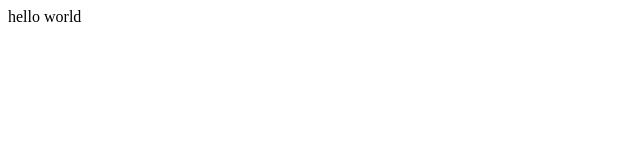
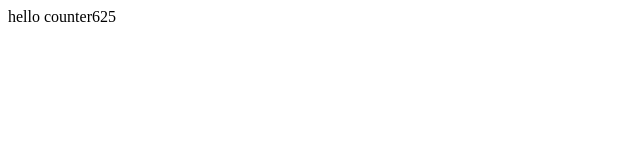
Before and after one commit to byte-abc/byte, a Nuxt app in the folder apps/nuxt/: page / in a window 1280 px wide. Shown: the top 160 px of the page, without its empty margins (0-640 px from the left). Built offline with nearby package versions, Linux system fonts and the light colour scheme.

Commit message:
update pinia (그냥 확인함)

```diff
--- a/apps/nuxt/app.vue
+++ b/apps/nuxt/app.vue
@@ -1,5 +1,11 @@
 <template>
-  <div>
-    <span>hello world</span>
-  </div>
+  <div>hello counter{{ counter }}</div>
 </template>
+<script lang="ts" setup>
+  import {} from 'vue'
+
+  const props = defineProps({})
+  const emit = defineEmits({})
+
+  const counter = useState('counter', () => Math.round(Math.random() * 1000))
+</script>
```
